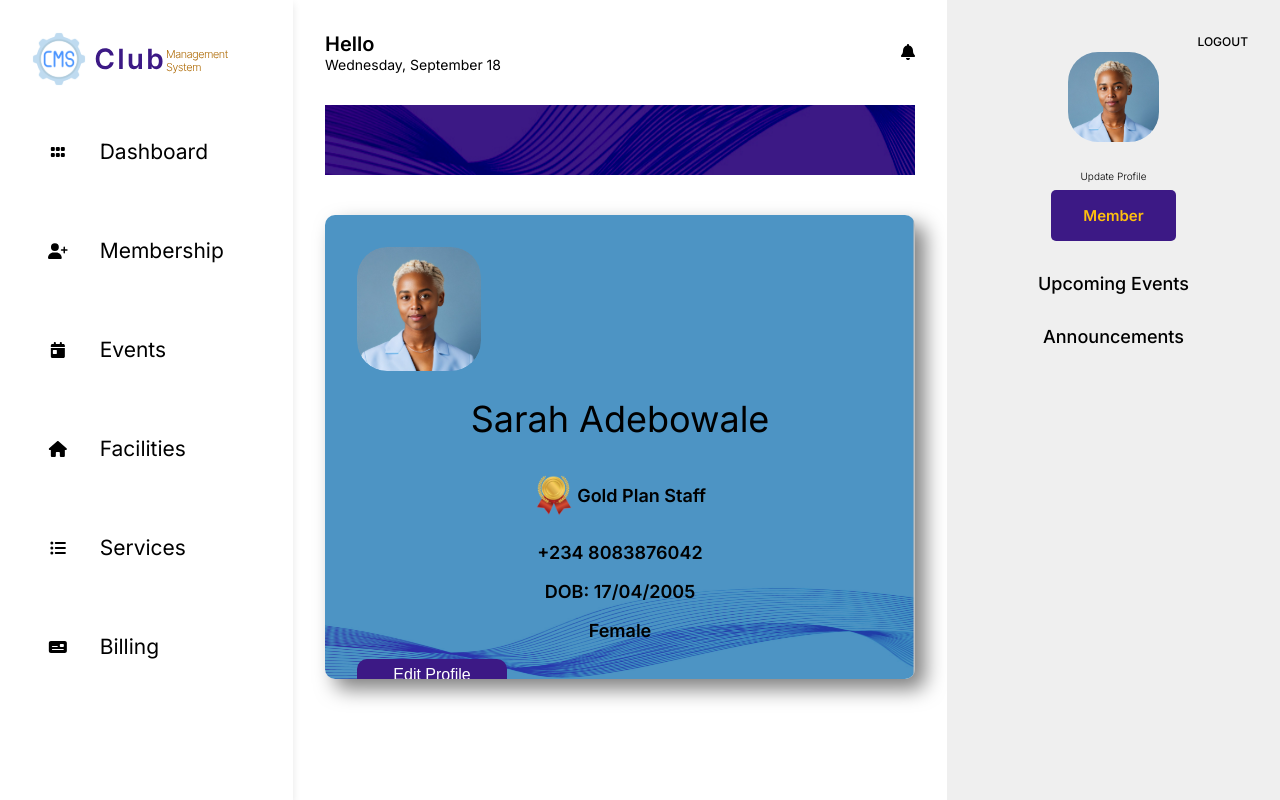
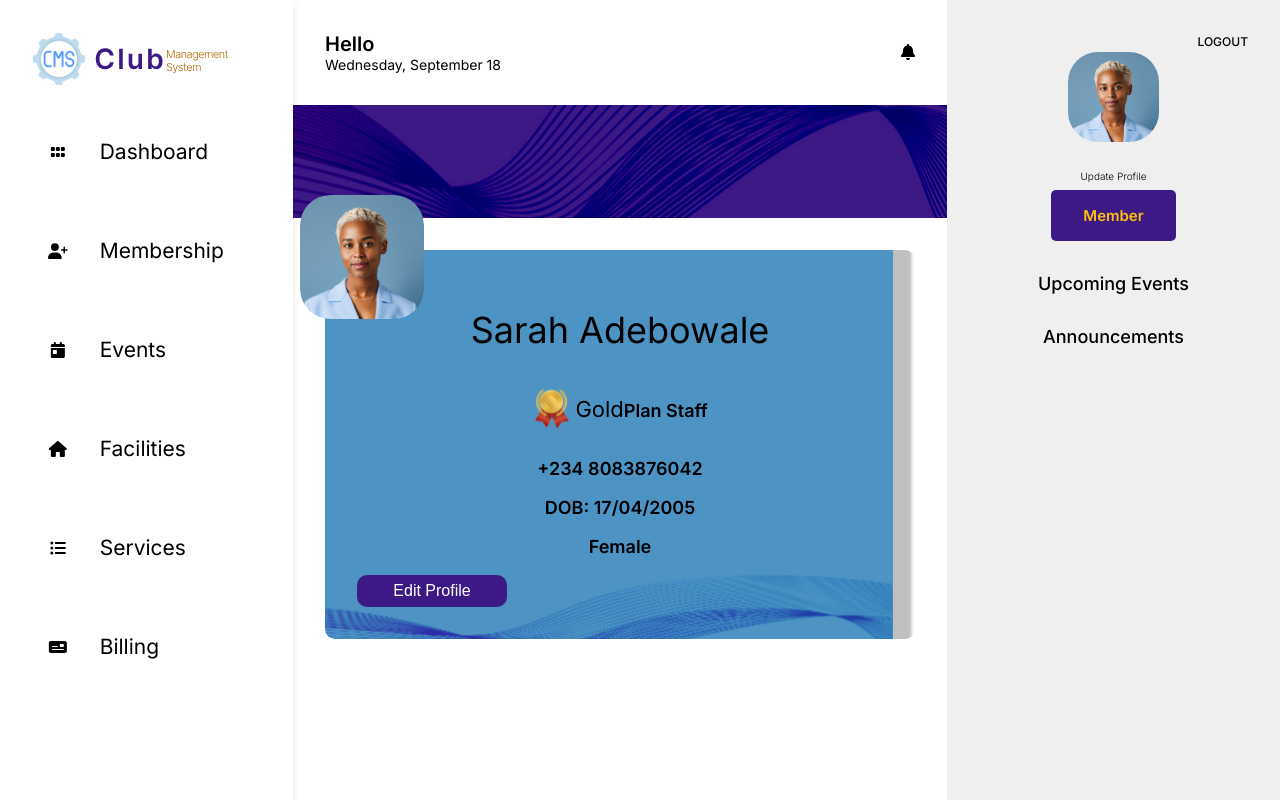
Before and after one commit to KoneeVibes/clubify, a React (Create React App) app: page /profile in a window 1280 px wide. Built offline with nearby package versions, Linux system fonts and the light colour scheme; no server answers.

Commit message:
reviewed and gave feedback

```diff
--- a/src/pages/app/profile/index.js
+++ b/src/pages/app/profile/index.js
@@ -1,14 +1,12 @@
 import Cookies from "universal-cookie";
 import { Layout } from "../../../containers/layout";
 import { ProfileWrapper } from "./styled";
-import { H2, P } from "../../../components/typography/styled";
+import { H2, P, Span } from "../../../components/typography/styled";
 import { Card } from "../../../components/card";
 import { BaseButton } from "../../../components/button/styled";
 import picture from "../../../assets/images/User icon.svg";
 import pic from "../../../assets/gold badge.svg";
-import { Row } from "../../../components/flex/styled";
-
-
+import { Column, Row } from "../../../components/flex/styled";
 
 export const Profile = () => {
   const cookies = new Cookies();
@@ -27,13 +25,20 @@ export const Profile = () => {
       fullName={profile?.role === "administrator" ? `${profile?.firstname || ""} ${profile?.lastname || ""}` : `${profile?.member?.firstname || ""} ${profile?.member?.lastname || ""}`}
     >
       <ProfileWrapper>
-      <div className="background"/>
+        <div className="background" />
+        <Column>
+          <div style={{ height: "113px" }} />
           <Card>
-          <img src={picture} alt= "user icon"/>
+            <img src={picture} alt="user icon" className="user-icon" />
             <H2>Sarah Adebowale</H2>
             <Row className="badge">
-            <img src={pic} alt="gold badge"/>
-            <P>Gold Plan Staff</P>
+              <img src={pic} alt="gold badge" />
+              <P>
+                <Span className="gold">Gold</Span>
+                {/* display: inline-block */}
+                Plan
+                Staff
+              </P>
             </Row>
             <P>+234 8083876042</P>
             <P>DOB: 17/04/2005</P>
@@ -46,6 +51,8 @@ export const Profile = () => {
               </span>
             </BaseButton>
           </Card>
+          <div />
+        </Column>
       </ProfileWrapper>
     </Layout>
   );
--- a/src/pages/app/profile/styled.js
+++ b/src/pages/app/profile/styled.js
@@ -7,21 +7,25 @@ export const ProfileWrapper = styled("div")(() => {
     "& .background": {
       backgroundColor: "#3C1985",
       width: "100%",
-          height: "70px",
-          backgroundImage:`url(${wavy})`,
+      height: "113px",
+      backgroundImage: `url(${wavy})`,
       backgroundSize: "cover",
       backgroundRepeat: "no-repeat",
       backgroundPosition: "center",
-          marginBottom: "40px",
+      position: "absolute",
+      left: "0",
+      right: "0",
     },
     "& .card": {
-          backgroundImage:`url(${curly})`,
+      backgroundImage: `url(${curly})`,
       backgroundRepeat: "no-repeat",
       backgroundPosition: "center",
-          boxShadow:  "10px 10px 20px rgba(0, 0, 0, 0.5)",
-          height: "400px",
+      backgroundSize: "cover",
+      // boxShadow: "10px 10px 20px rgba(0, 0, 0, 0.5)",
       marginLeft: "auto",
-          marginRight: "auto"
+      marginRight: "auto",
+      position: "relative",
+      overflow: "visible",
     },
     "& p": {
       fontSize: "18px",
@@ -50,10 +54,13 @@ export const ProfileWrapper = styled("div")(() => {
         marginBlock: 0,
       },
     },
-        "& img": {
+    "& .user-icon": {
       borderRadius: "30px",
       justifyContent: "flex-start",
       display: "flex",
+      position: "absolute",
+      left: "-25px",
+      top: "-55px"
     },
     "& .badge": {
       justifyContent: "center",
```
Lines whose indentation alone changed are shown as unchanged.
